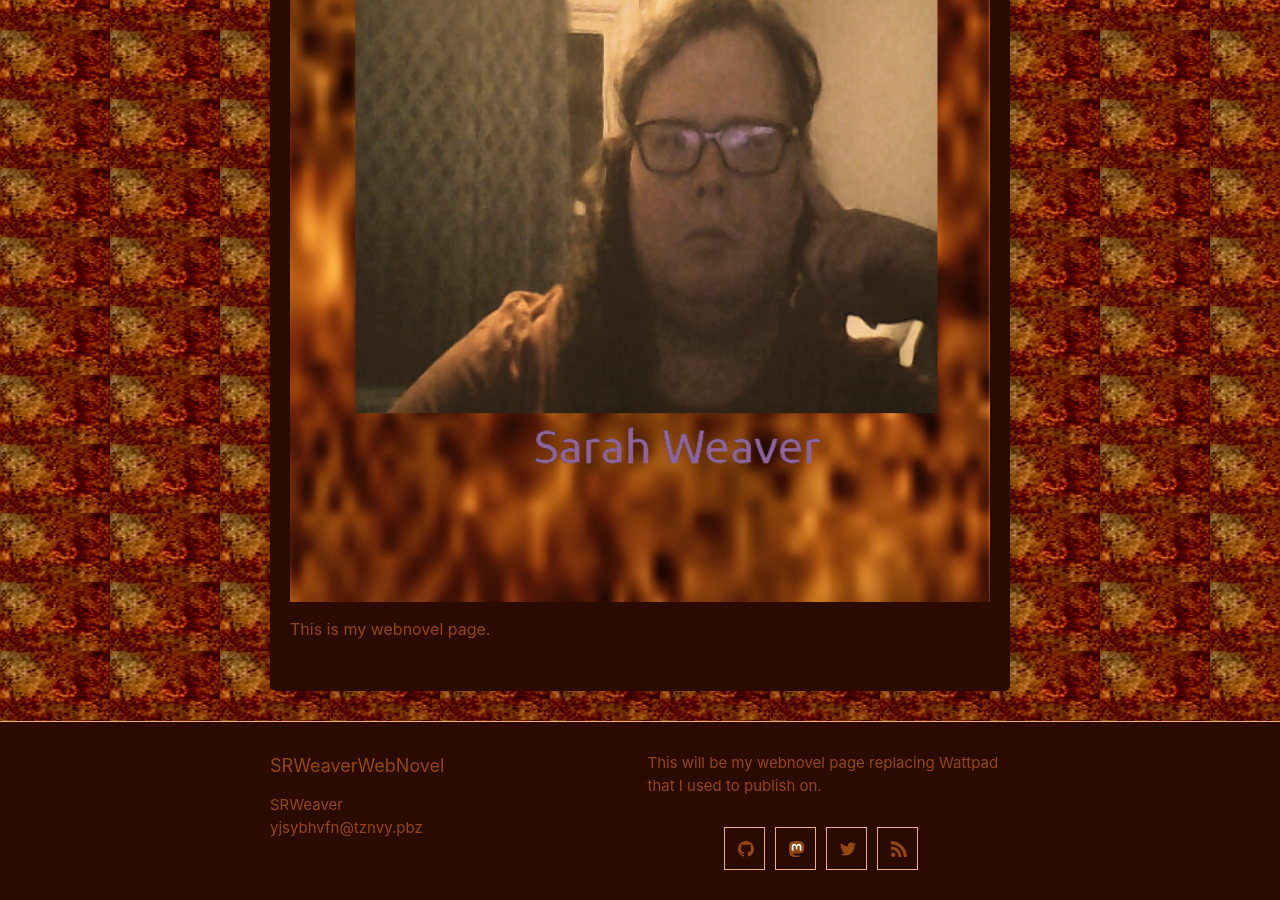
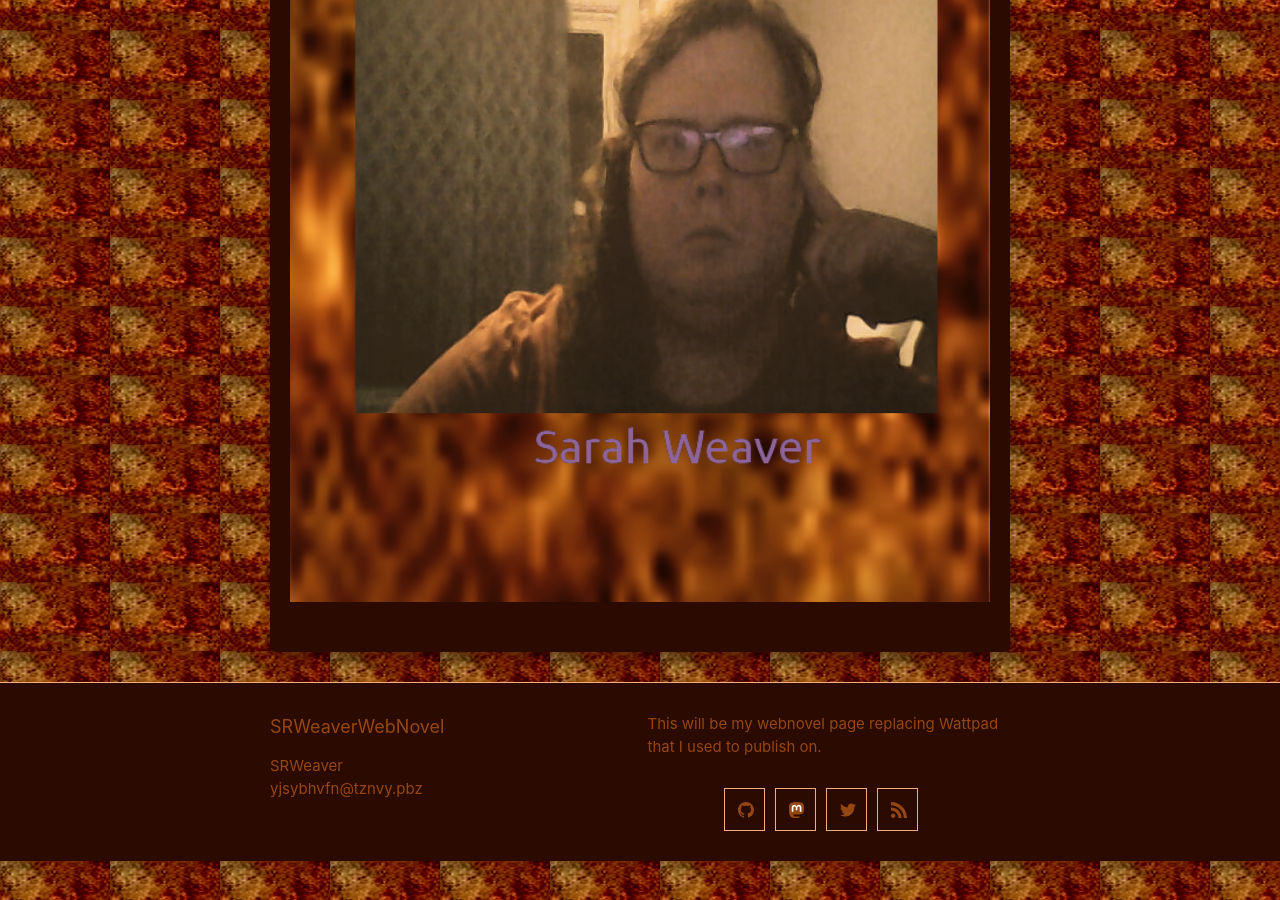
Before and after one commit to LWFlouisa/SRWeaverWebnovel, a Jekyll site: the page built from about.md, in a window 1280 px wide and 900 px high, scrolled down 729 px. Built offline with Jekyll 4.4.1, drawn with Linux system fonts in a browser that asks for light colours.

Commit message:
Update about.md

```diff
--- a/about.md
+++ b/about.md
@@ -3,5 +3,3 @@ layout: page
 title: About
 ---
 <img src="https://raw.githubusercontent.com/LWFlouisa/SRWeaverWebnovel/main/covers/version1.png" width="100%">
-
-This is my webnovel page.
```
